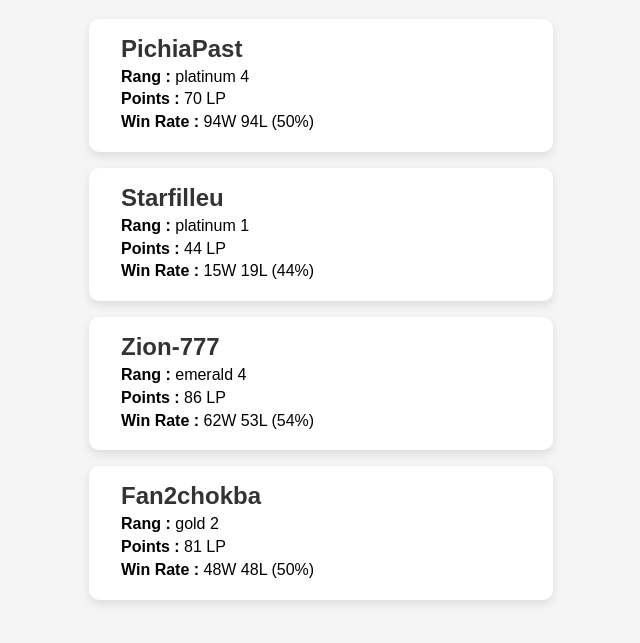
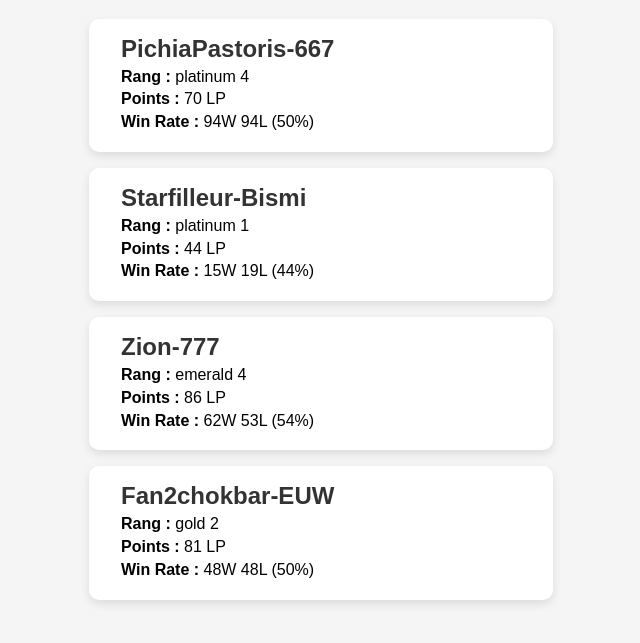
Before and after one commit to RomainTheron22/ScrappingOpgg, a plain HTML site: page index.html in a window 1280 px wide. Shown: the part 101-744 px from the top of the page, without its empty margins (319-959 px from the left). Drawn offline with Linux system fonts and the light colour scheme.

Commit message:
Update index.html

```diff
--- a/index.html
+++ b/index.html
@@ -44,7 +44,7 @@
         card.className = 'player-card';
 
         // Prendre uniquement les premiers caractères de chaque propriété
-        const shortPlayer = player.player.slice(0, 10); // Afficher les 5 premiers caractères du nom
+        const shortPlayer = player.player.slice(0, 20); // Afficher les 5 premiers caractères du nom
         const shortRank = player.rank.slice(0, 10); // Afficher les 7 premiers caractères du rang
         const shortPoints = player.points.slice(0, 5); // Afficher les 5 premiers caractères des points
         const shortWinRate = player.win_rate.slice(0, 7); // Afficher les 5 premiers caractères du win rate
```
